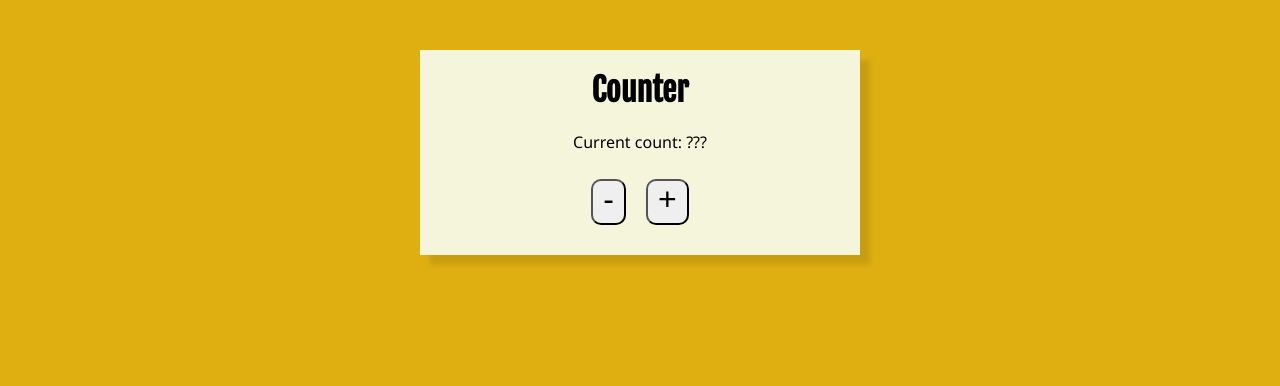
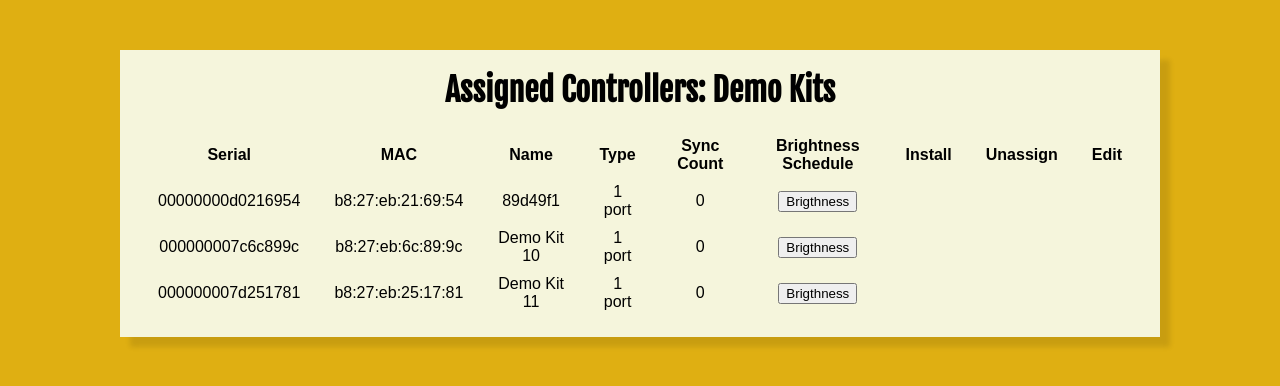
Before and after one commit to BenAttenborough/Learn-React, a React (Create React App) app: page / in a window 1280 px wide. Shown: the top 386 px of the page. Built offline with nearby package versions, Linux system fonts and the light colour scheme.

Commit message:
Demo state with table

```diff
--- a/src/Application.js
+++ b/src/Application.js
@@ -1,16 +1,83 @@
 import React, { Component } from "react";
-import ShoppingList from "./ShoppingList/ShoppingListStart";
+// import ShoppingList from "./ShoppingList/ShoppingListStart";
 // import { Counter, CounterHook } from "./Counter/CounterStart";
-import { Counter } from "./Counter/CounterStart";
+// import { Counter } from "./Counter/CounterStart";
+import Table from "./Table/Table";
 import "./App.css";
 
 class Application extends Component {
   render() {
+    const colHeadings = [
+      "Serial",
+      "MAC",
+      "Name",
+      "Type",
+      "Sync Count",
+      "Brightness Schedule",
+      "Install",
+      "Unassign",
+      "Edit"
+    ];
+    const items = [
+      [
+        { type: "TEXT", content: "00000000d0216954" },
+        { type: "TEXT", content: "b8:27:eb:21:69:54" },
+        { type: "TEXT", content: "89d49f1" },
+        { type: "TEXT", content: "1 port" },
+        { type: "TEXT", content: "0" },
+        {
+          type: "BUTTON",
+          content: {
+            label: "Brigthness",
+            onClick: () => {
+              console.log("Adjusting brightness");
+            }
+          }
+        }
+      ],
+      [
+        { type: "TEXT", content: "000000007c6c899c" },
+        { type: "TEXT", content: "b8:27:eb:6c:89:9c" },
+        { type: "TEXT", content: "Demo Kit 10" },
+        { type: "TEXT", content: "1 port" },
+        { type: "TEXT", content: "0" },
+        {
+          type: "BUTTON",
+          content: {
+            label: "Brigthness",
+            onClick: () => {
+              console.log("Adjusting brightness");
+            }
+          }
+        }
+      ],
+      [
+        { type: "TEXT", content: "000000007d251781" },
+        { type: "TEXT", content: "b8:27:eb:25:17:81" },
+        { type: "TEXT", content: "Demo Kit 11" },
+        { type: "TEXT", content: "1 port" },
+        { type: "TEXT", content: "0" },
+        {
+          type: "BUTTON",
+          content: {
+            label: "Brigthness",
+            onClick: () => {
+              console.log("Adjusting brightness");
+            }
+          }
+        }
+      ]
+    ];
     return (
       <div className="App">
         {/* <ShoppingList /> */}
-        <Counter />
+        {/* <Counter /> */}
         {/* <CounterHook /> */}
+        <Table
+          titleText={"Assigned Controllers: Demo Kits"}
+          colHeadings={colHeadings}
+          items={items}
+        />
       </div>
     );
   }
--- /dev/null
+++ b/src/Table/Table.js
@@ -0,0 +1,20 @@
+import React from "react";
+import Title from "./components/Title";
+import Headings from "./components/Headings";
+import Rows from "./components/Rows";
+
+const Table = ({ titleText, colHeadings, items }) => {
+  return (
+    <div className="containerLarge">
+      <Title titleText={titleText} />
+      <table>
+        <tbody>
+          <Headings colHeadings={colHeadings} />
+          <Rows items={items} />
+        </tbody>
+      </table>
+    </div>
+  );
+};
+
+export default Table;
--- /dev/null
+++ b/src/Table/components/Headings.js
@@ -0,0 +1,14 @@
+import React from "react";
+
+const Headings = ({ colHeadings }) => {
+  console.log(colHeadings);
+  return (
+    <tr>
+      {colHeadings.map((heading, idx) => (
+        <th key={`${idx}-${heading}`}>{heading}</th>
+      ))}
+    </tr>
+  );
+};
+
+export default Headings;
--- /dev/null
+++ b/src/Table/components/Rows.js
@@ -0,0 +1,29 @@
+import React from "react";
+
+const Rows = ({ items }) => {
+  console.log(items);
+  return [
+    items.map((rows, idx) => (
+      <tr key={`${idx}`}>
+        {rows.map((item, idx) => {
+          switch (item.type) {
+            case "TEXT":
+              return <td key={`${idx}-${item.content}`}>{item.content}</td>;
+            case "BUTTON":
+              return (
+                <td key={`${idx}-${item.content.label}`}>
+                  <button onClick={item.content.onClick}>
+                    {item.content.label}
+                  </button>
+                </td>
+              );
+            default:
+              return <td>Error, unknown type</td>;
+          }
+        })}
+      </tr>
+    ))
+  ];
+};
+
+export default Rows;
--- /dev/null
+++ b/src/Table/components/Title.js
@@ -0,0 +1,7 @@
+import React from "react";
+
+const Title = ({ titleText }) => {
+  return <h1>{titleText}</h1>;
+};
+
+export default Title;
--- a/src/index.css
+++ b/src/index.css
@@ -29,13 +29,26 @@ code {
   box-shadow: 10px 10px 5px 0px rgba(0, 0, 0, 0.1);
 }
 
+.containerLarge {
+  max-width: 1000px;
+  margin: 50px auto;
+  background-color: beige;
+  padding: 20px;
+  box-shadow: 10px 10px 5px 0px rgba(0, 0, 0, 0.1);
+}
+
 li {
   text-align: start;
 }
 
-button {
+/* button {
   border-radius: 10px;
   font-size: 2rem;
   padding: 0 10px 5px;
   margin: 10px;
+} */
+
+th,
+td {
+  padding: 0.25rem 1rem;
 }
```
Also changed, not shown: src/Table/components/HeadingsStart.js (added, +13 -0 lines).
